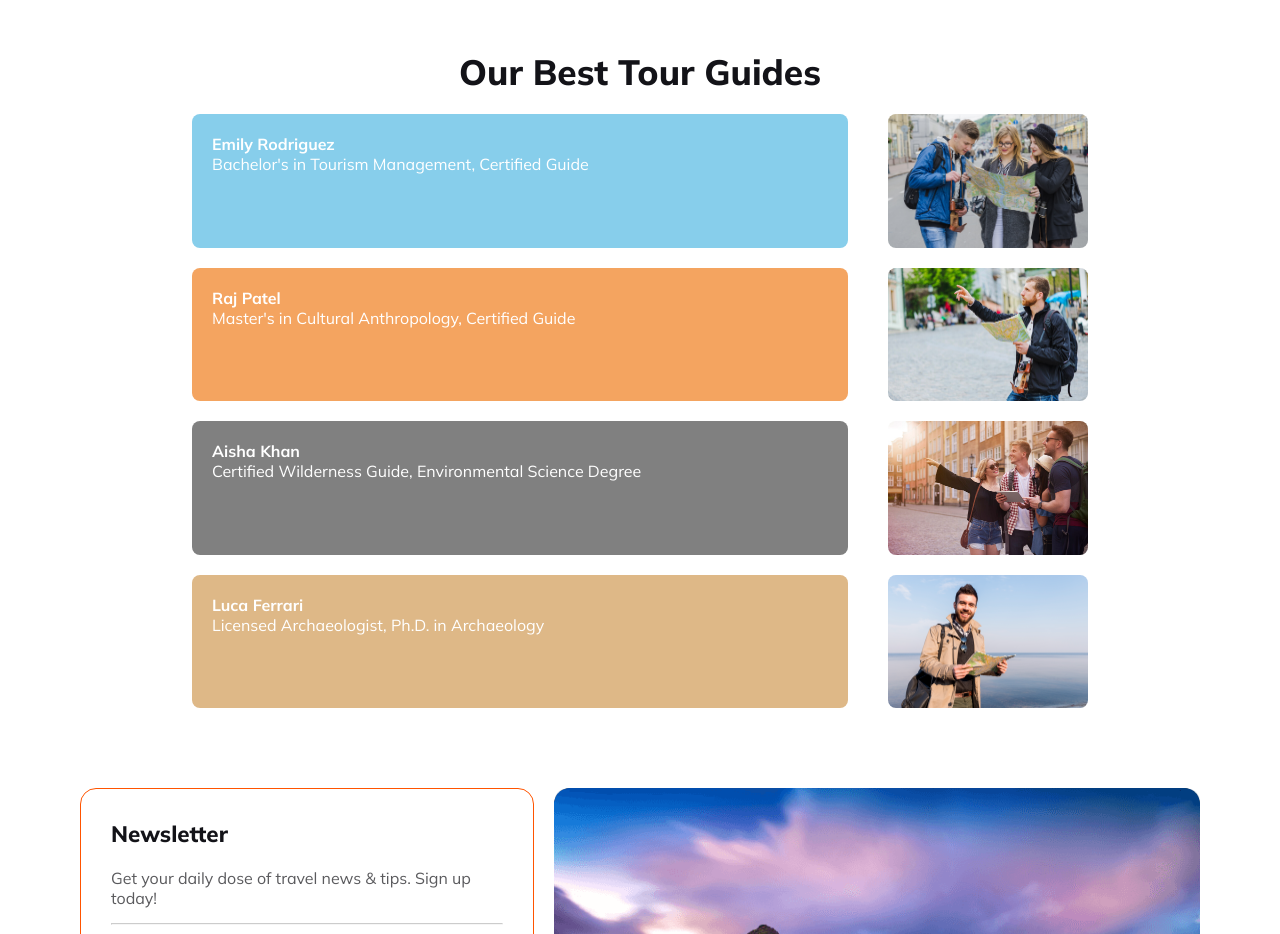
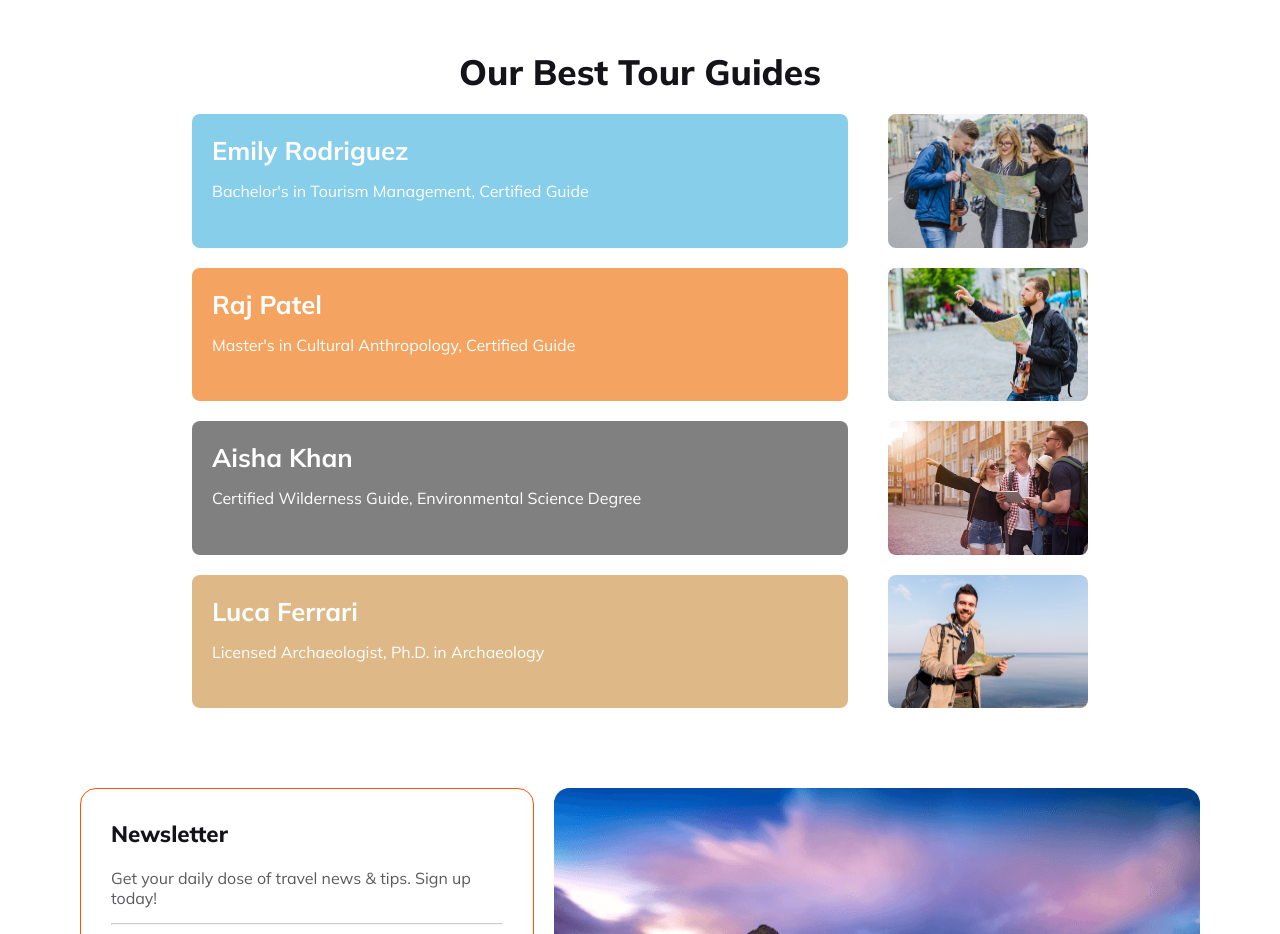
Before and after one commit to Tosiqul-Islam-Sopon/Assignment2, a plain HTML site: page index.html in a window 1280 px wide. Shown: the part 2980-3914 px from the top of the page. Drawn offline with Linux system fonts and the light colour scheme.

Commit message:
some important changes

```diff
--- a/index.html
+++ b/index.html
@@ -152,7 +152,7 @@
 
                 <div class="tour_guide">
                     <div class="guide_info" style="background-color: skyblue;">
-                        <h4 class="guide-name">Emily Rodriguez</h4>
+                        <h4 class="guide_name">Emily Rodriguez</h4>
                         <p class="guide_qualification">Bachelor's in Tourism Management, Certified Guide</p>
                     </div>
                     <img class="guide_image" src="Images/Emily.jpg" alt="Emily Rodriguez Image">
@@ -160,7 +160,7 @@
 
                 <div class="tour_guide">
                     <div class="guide_info" style="background-color: sandybrown;">
-                        <h4 class="guide-name">Raj Patel</h4>
+                        <h4 class="guide_name">Raj Patel</h4>
                         <p class="guide_qualification">Master's in Cultural Anthropology, Certified Guide</p>
                     </div>
                     <img class="guide_image" src="Images/Raj.jpg" alt="Raj Patel Image">
@@ -168,7 +168,7 @@
 
                 <div class="tour_guide">
                     <div class="guide_info" style="background-color: gray;">
-                        <h4 class="guide-name">Aisha Khan</h4>
+                        <h4 class="guide_name">Aisha Khan</h4>
                         <p class="guide_qualification">Certified Wilderness Guide, Environmental Science Degree</p>
                     </div>
                     <img class="guide_image" src="Images/Aisha.jpg" alt="Aisha Khan Image">
@@ -176,7 +176,7 @@
 
                 <div class="tour_guide">
                     <div class="guide_info" style="background-color:burlywood;">
-                        <h4 class="guide-name">Luca Ferrari</h4>
+                        <h4 class="guide_name">Luca Ferrari</h4>
                         <p class="guide_qualification">Licensed Archaeologist, Ph.D. in Archaeology</p>
                     </div>
                     <img class="guide_image" src="Images/Luca.png" alt="Luca Ferrari Image">
--- a/styles/styles.css
+++ b/styles/styles.css
@@ -344,7 +344,7 @@ main {
 
 .guide_name {
     font-size: 1.6rem;
-    margin-bottom: 10px;
+    margin-bottom: 15px;
 }
 
 .guide_qualification {
```
